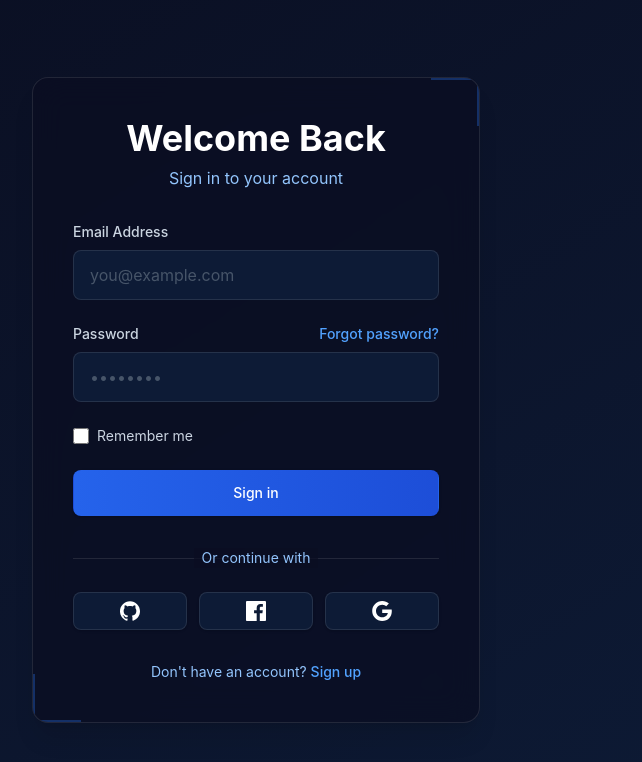
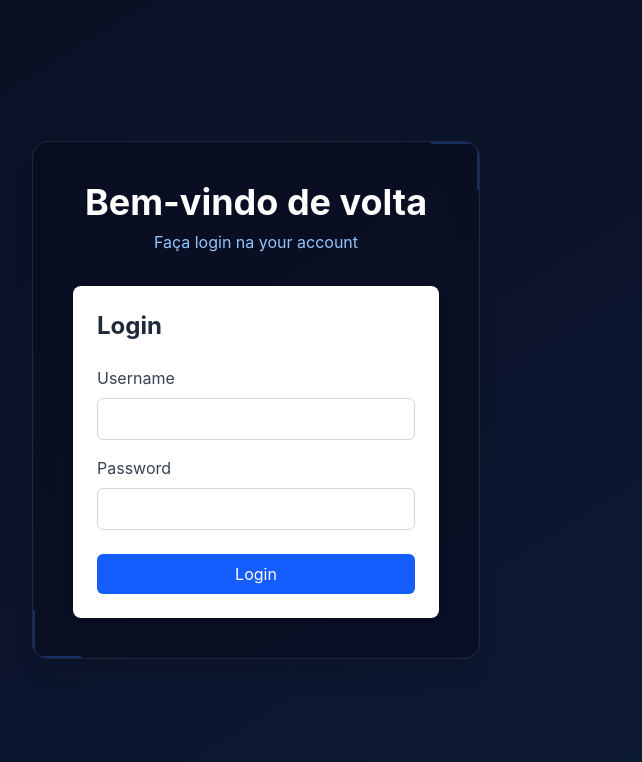
Before and after one commit to joao-savietto/pi4front, a React (Vite) app: page /login in a window 1280 px wide. Shown: the top 762 px of the page, without its empty margins (384-1026 px from the left). Built offline with nearby package versions, Linux system fonts and the light colour scheme.

Commit message:
feat: dummy start page

```diff
--- a/src/App.tsx
+++ b/src/App.tsx
@@ -4,6 +4,7 @@ import { AuthContext } from './context/AuthContext'
 import SharedLayout from './components/SharedLayout'
 import LoginPage from './components/LoginPage'
 import ProtectedPage from './pages/ProtectedPage'
+import HomePage from './pages/HomePage'
 
 // Define a protected route component
 const ProtectedRoute: React.FC<{ children: React.ReactNode }> = ({ children }) => {
@@ -32,8 +33,9 @@ function App() {
           </ProtectedRoute>
         }
       >
-        {/* Nested routes for protected pages */}
-        <Route index element={<ProtectedPage />} />
+        {/* Nested routes for protected pages - default to HomePage */}
+        <Route index element={<HomePage />} />
+        <Route path="protected" element={<ProtectedPage />} />
       </Route>
     </Routes>
   )
--- a/src/components/LoginForm.tsx
+++ b/src/components/LoginForm.tsx
@@ -1,6 +1,5 @@
-// Simple login form component to demonstrate token handling
-import { useState } from 'react'
-import { useApi } from '../hooks/useApi'
+import { useState, useContext } from 'react'
+import { AuthContext } from '../context/AuthContext'
 
 interface LoginFormProps {
   onLoginSuccess?: () => void
@@ -10,34 +9,36 @@ export const LoginForm = ({ onLoginSuccess }: LoginFormProps) => {
   const [username, setUsername] = useState('')
   const [password, setPassword] = useState('')
   const [error, setError] = useState('')
-  const { api, setTokens } = useApi()
+  const [isLoading, setIsLoading] = useState(false)
+  const authContext = useContext(AuthContext)
 
   const handleSubmit = async (e: React.FormEvent) => {
     e.preventDefault()
 
+    // Reset previous errors
+    setError('')
+    setIsLoading(true)
+
     try {
-      // Simulate API call to login
-      const response = await api.post('/auth/login', {
-        username,
-        password
-      })
+      if (!authContext) {
+        throw new Error('Auth context not available')
+      }
 
-      const { accessToken, refreshToken } = response.data
+      // Call the login function from AuthContext which will handle API call and token storage
+      await authContext.login(username, password)
 
-      // Store tokens in localStorage
-      setTokens(accessToken, refreshToken)
-
-      // Reset form and show success
+      // Reset form
       setUsername('')
       setPassword('')
-      setError('')
 
       if (onLoginSuccess) {
         onLoginSuccess()
       }
-    } catch (err) {
+    } catch (err: any) {
       setError('Invalid username or password')
       console.error('Login error:', err)
+    } finally {
+      setIsLoading(false)
     }
   }
 
@@ -82,9 +83,12 @@ export const LoginForm = ({ onLoginSuccess }: LoginFormProps) => {
 
         <button
           type="submit"
-          className="w-full bg-blue-600 text-white py-2 px-4 rounded-md hover:bg-blue-700 transition duration-200"
+          disabled={isLoading}
+          className={`w-full bg-blue-600 text-white py-2 px-4 rounded-md hover:bg-blue-700 transition duration-200 ${
+            isLoading ? 'opacity-50 cursor-not-allowed' : ''
+          }`}
         >
-          Login
+          {isLoading ? 'Logging in...' : 'Login'}
         </button>
       </form>
     </div>
--- a/src/components/LoginPage.tsx
+++ b/src/components/LoginPage.tsx
@@ -1,22 +1,20 @@
-import React, { useState } from 'react';
+import React, { useState, useContext } from 'react';
+import { AuthContext } from '../context/AuthContext';
+import { LoginForm } from './LoginForm';
 
 const LoginPage: React.FC = () => {
-  const [email, setEmail] = useState('');
-  const [password, setPassword] = useState('');
-  const [isSubmitting, setIsSubmitting] = useState(false);
-  const handleSubmit = (e: React.FormEvent) => {
-    e.preventDefault();
-    setIsSubmitting(true);
+  const [error, setError] = useState('');
+  const authContext = useContext(AuthContext);
 
-    // Simulate login process
-    setTimeout(() => {
-      console.log('Login attempt with:', { email, password });
-      setIsSubmitting(false);
-    }, 1500);
+  // Handle successful login by redirecting to protected page
+  const handleLoginSuccess = () => {
+    // The AuthContext will automatically update the authentication state,
+    // and routing should take care of the redirection
+    setError('');
   };
 
   return (
-    <div className="min-h-screen bg-gradient-to-br from-[#0a0e21] to-[#0d1b36] flex items-center justify-center p-4">
+    <div className="min-h-screen bg-linear-to-br from-[#0a0e21] to-[#0d1b36] flex items-center justify-center p-4">
       <div className="w-full max-w-md">
         {/* Decorative elements */}
         <div className="absolute top-0 left-0 w-full h-full overflow-hidden -z-10">
@@ -28,114 +26,19 @@ const LoginPage: React.FC = () => {
         <div className="bg-[rgba(10,14,33,0.7)] backdrop-blur-lg border border-white/10 rounded-2xl shadow-xl overflow-hidden">
           <div className="p-8 sm:p-10">
             <div className="text-center mb-8">
-              <h1 className="text-4xl font-bold text-white mb-2">Welcome Back</h1>
-              <p className="text-[#93c5fd]">Sign in to your account</p>
+              <h1 className="text-4xl font-bold text-white mb-2">Bem-vindo de volta</h1>
+              <p className="text-[#93c5fd]">Faça login na your account</p>
             </div>
 
-            <form onSubmit={handleSubmit} className="space-y-6">
-              <div>
-                <label htmlFor="email" className="block text-sm font-medium text-[#cbd5e1] mb-2">
-                  Email Address
-                </label>
-                <input
-                  id="email"
-                  name="email"
-                  type="email"
-                  required
-                  value={email}
-                  onChange={(e) => setEmail(e.target.value)}
-                  className="w-full px-4 py-3 bg-[#0d1b36] border border-white/10 rounded-lg text-white placeholder:text-[#475569] focus:ring-2 focus:ring-blue-500 focus:border-transparent outline-none transition-all"
-                  placeholder="you@example.com"
-                />
+            {error && (
+              <div className="mb-4 p-3 bg-red-100 text-red-700 rounded">
+                {error}
               </div>
+            )}
 
-              <div>
-                <div className="flex justify-between items-center mb-2">
-                  <label htmlFor="password" className="block text-sm font-medium text-[#cbd5e1]">
-                    Password
-                  </label>
-                  <a href="#" className="text-sm font-medium text-blue-400 hover:text-blue-300 transition-colors">
-                    Forgot password?
-                  </a>
-                </div>
-                <input
-                  id="password"
-                  name="password"
-                  type="password"
-                  required
-                  value={password}
-                  onChange={(e) => setPassword(e.target.value)}
-                  className="w-full px-4 py-3 bg-[#0d1b36] border border-white/10 rounded-lg text-white placeholder:text-[#475569] focus:ring-2 focus:ring-blue-500 focus:border-transparent outline-none transition-all"
-                  placeholder="••••••••"
-                />
-              </div>
+            {/* Use the LoginForm component instead of manual form */}
+            <LoginForm onLoginSuccess={handleLoginSuccess} />
 
-              <div className="flex items-center">
-                <input
-                  id="remember-me"
-                  name="remember-me"
-                  type="checkbox"
-                  className="h-4 w-4 text-blue-500 focus:ring-blue-500 border-white/20 rounded bg-[#0d1b36]"
-                />
-                <label htmlFor="remember-me" className="ml-2 block text-sm text-[#cbd5e1]">
-                  Remember me
-                </label>
-              </div>
-
-              <button
-                type="submit"
-                disabled={isSubmitting}
-                className={`w-full flex justify-center py-3 px-4 border border-transparent rounded-lg shadow-sm text-sm font-medium text-white bg-gradient-to-r from-[#2563eb] to-[#1d4ed8] hover:from-[#1d4ed8] hover:to-[#2563eb] focus:outline-none focus:ring-2 focus:ring-offset-2 focus:ring-blue-500 transition-all ${
-                  isSubmitting ? 'opacity-75 cursor-not-allowed' : ''
-                }`}
-              >
-                {isSubmitting ? (
-                  <svg className="animate-spin -ml-1 mr-3 h-5 w-5 text-white" xmlns="http://www.w3.org/2000/svg" fill="none" viewBox="0 0 24 24">
-                    <circle className="opacity-25" cx="12" cy="12" r="10" stroke="currentColor" strokeWidth="4"></circle>
-                    <path className="opacity-75" fill="currentColor" d="M4 12a8 8 0 018-8V0C5.373 0 0 5.373 0 12h4zm2 5.291A7.962 7.962 0 014 12H0c0 3.042 1.135 5.824 3 7.938l3-2.647z"></path>
-                  </svg>
-                ) : null}
-                {isSubmitting ? 'Signing in...' : 'Sign in'}
-              </button>
-            </form>
-
-            <div className="mt-8">
-              <div className="relative">
-                <div className="absolute inset-0 flex items-center">
-                  <div className="w-full border-t border-white/10"></div>
-                </div>
-                <div className="relative flex justify-center text-sm">
-                  <span className="px-2 bg-[rgba(10,14,33,0.7)] text-[#93c5fd]">
-                    Or continue with
-                  </span>
-                </div>
-              </div>
-
-              <div className="mt-6 grid grid-cols-3 gap-3">
-                <button className="w-full inline-flex justify-center py-2 px-4 border border-white/10 rounded-lg shadow-sm bg-[#0d1b36] text-sm font-medium text-white hover:bg-[#1a2f5e] transition-colors">
-                  <svg className="h-5 w-5" fill="currentColor" viewBox="0 0 24 24">
-                    <path d="M12 .297c-6.63 0-12 5.373-12 12 0 5.303 3.438 9.8 8.205 11.385.6.113.82-.258.82-.577 0-.285-.01-1.04-.015-2.04-3.338.724-4.042-1.61-4.042-1.61C4.422 18.07 3.633 17.7 3.633 17.7c-1.087-.744.084-.729.084-.729 1.205.084 1.838 1.236 1.838 1.236 1.07 1.835 2.809 1.305 3.495.998.108-.776.417-1.305.76-1.605-2.665-.3-5.466-1.332-5.466-5.93 0-1.31.465-2.38 1.235-3.22-.135-.303-.54-1.523.105-3.176 0 0 1.005-.322 3.3 1.23.96-.267 1.98-.399 3-.405 1.02.006 2.04.138 3 .405 2.28-1.552 3.285-1.23 3.285-1.23.645 1.653.24 2.873.12 3.176.765.84 1.23 1.91 1.23 3.22 0 4.61-2.805 5.625-5.475 5.92.42.36.81 1.096.81 2.22 0 1.606-.015 2.896-.015 3.286 0 .315.21.69.825.57C20.565 22.092 24 17.592 24 12.297c0-6.627-5.373-12-12-12" />
-                  </svg>
-                </button>
-                <button className="w-full inline-flex justify-center py-2 px-4 border border-white/10 rounded-lg shadow-sm bg-[#0d1b36] text-sm font-medium text-white hover:bg-[#1a2f5e] transition-colors">
-                  <svg className="h-5 w-5" fill="currentColor" viewBox="0 0 24 24">
-                    <path d="M22.675 0H1.325C.593 0 0 .593 0 1.325v21.351C0 23.407.593 24 1.325 24H12.82v-9.294H9.692v-3.622h3.128V8.413c0-3.1 1.893-4.788 4.659-4.788 1.325 0 2.463.099 2.795.143v3.24l-1.918.001c-1.504 0-1.795.715-1.795 1.763v2.313h3.587l-.467 3.622h-3.12V24h6.116c.73 0 1.323-.593 1.323-1.325V1.325C24 .593 23.407 0 22.675 0" />
-                  </svg>
-                </button>
-                <button className="w-full inline-flex justify-center py-2 px-4 border border-white/10 rounded-lg shadow-sm bg-[#0d1b36] text-sm font-medium text-white hover:bg-[#1a2f5e] transition-colors">
-                  <svg className="h-5 w-5" fill="currentColor" viewBox="0 0 24 24">
-                    <path d="M12.24 10.285V14.4h6.806c-.275 1.765-2.056 5.174-6.806 5.174-4.095 0-7.439-3.389-7.439-7.574s3.345-7.574 7.439-7.574c2.33 0 3.891.989 4.785 1.849l3.254-3.138C18.189 1.186 15.479 0 12.24 0c-6.635 0-12 5.365-12 12s5.365 12 12 12c6.926 0 11.52-4.869 11.52-11.726 0-.788-.085-1.39-.189-1.989H12.24z" />
-                  </svg>
-                </button>
-              </div>
-            </div>
-
-            <p className="mt-8 text-center text-sm text-[#93c5fd]">
-              Don't have an account?{' '}
-              <a href="#" className="font-medium text-blue-400 hover:text-blue-300 transition-colors">
-                Sign up
-              </a>
-            </p>
           </div>
 
           {/* Decorative corner elements */}
```
Also changed, not shown: src/components/SharedLayout.tsx (+3 -8 lines), src/context/AuthContext.tsx (+26 -13 lines), src/pages/HomePage.tsx (added, +48 -0 lines), src/pages/ProtectedPage.tsx (+21 -5 lines).
